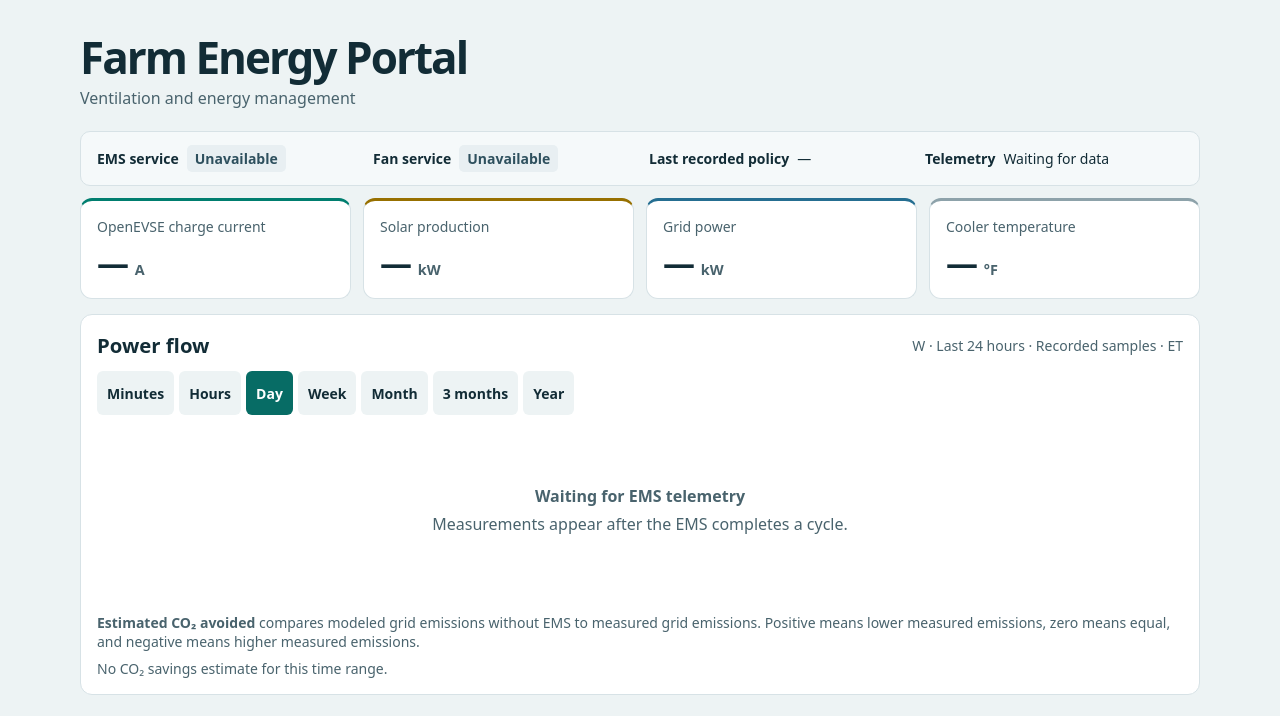
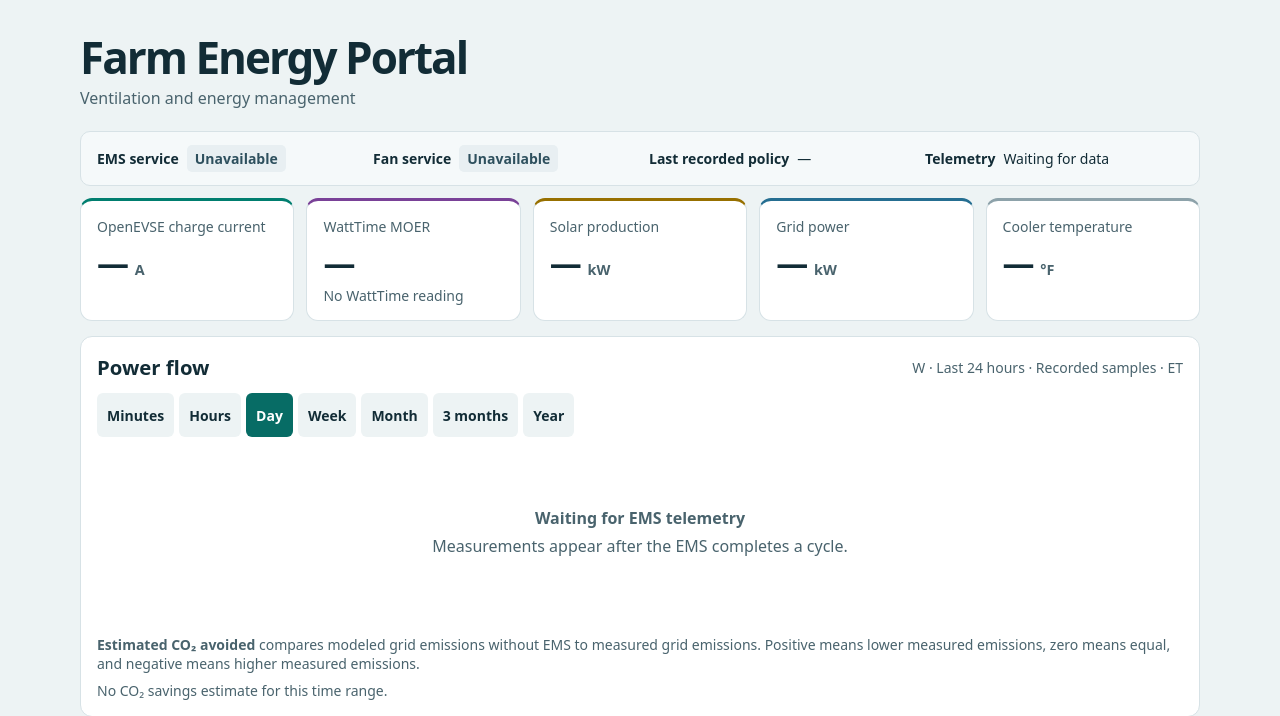
Before and after one commit to OpenCampusFarm/ems, a Flask app: page / in a window 1280 px wide. Shown: the part 69-785 px from the top of the page. Run offline with Flask 3, Linux system fonts and the light colour scheme; the visitor is signed in with stand-in values (Sample User, id 1); data that the repository does not hold is empty; parts of the project's set-up code (start-up, migrations or seed data) failed here and were passed over.

Commit message:
Show the latest WattTime reading in the portal

```diff
--- a/portal/static/portal.css
+++ b/portal/static/portal.css
@@ -42,12 +42,14 @@ h3 { font-size: 1.08rem; }
 .status { display: grid; grid-template-columns: repeat(4, 1fr); gap: 8px 18px; padding: 13px 16px; margin-bottom: 12px; border: 1px solid var(--border); border-radius: 10px; background: #f5f9fa; }
 .status > div { display: flex; flex-wrap: wrap; align-items: center; gap: 4px 8px; min-width: 0; font-size: .875rem; }
 .status strong { font-weight: 650; }
-.metrics { display: grid; grid-template-columns: repeat(4, 1fr); gap: 12px; margin-bottom: 15px; }
+.metrics { display: grid; grid-template-columns: repeat(5, minmax(0, 1fr)); gap: 12px; margin-bottom: 15px; }
 .panel { background: var(--surface); border: 1px solid var(--border); border-radius: 12px; }
 .metric { border-top: 3px solid var(--accent, #8da2aa); padding: 14px 16px; }
 .metric span { color: var(--muted); font-size: .875rem; }
 .metric strong { display: block; margin-top: 4px; font-size: clamp(1.45rem, 3vw, 2rem); font-variant-numeric: tabular-nums; letter-spacing: -.04em; }
 .metric small { font-size: .9rem; color: var(--muted); letter-spacing: 0; }
+.metric.watttime { --accent: var(--carbon); }
+.metric-time { display: block; }
 .pv { --accent: var(--pv); }
 .grid { --accent: var(--grid); }
 .ev { --accent: var(--ev); }
--- a/portal/templates/monitoring.html
+++ b/portal/templates/monitoring.html
@@ -13,6 +13,17 @@
             <span>OpenEVSE charge current</span>
             <strong>{{ '%.1f' | format(latest.ev_current_a) if numeric(latest.get('ev_current_a')) else '—' }} <small>A</small></strong>
             {% if numeric(latest.get('ev')) %}<span>{{ '%.0f' | format(latest.ev) }} W</span>{% endif %}
+        </div>
+        <div class="panel metric watttime">
+            <span>WattTime MOER</span>
+            {% if numeric(latest.get('moer')) %}
+            <strong>{{ '{:,.0f}'.format(latest.moer) }}</strong>
+            <span>lb CO₂/MWh</span>
+            <span class="metric-time">{{ last_sample }} ET{% if stale %} · Stale{% endif %}</span>
+            {% else %}
+            <strong>—</strong>
+            <span>No WattTime reading</span>
+            {% endif %}
         </div>
         {% for key, label in series.items() if key != 'ev' %}
         <div class="panel metric {{ key }}"><span>{{ label }}</span><strong>{{ '%.2f' | format(latest[key] / 1000) if numeric(latest.get(key)) else '—' }} <small>kW</small></strong></div>
```
Also changed, not shown: portal/README.md.
